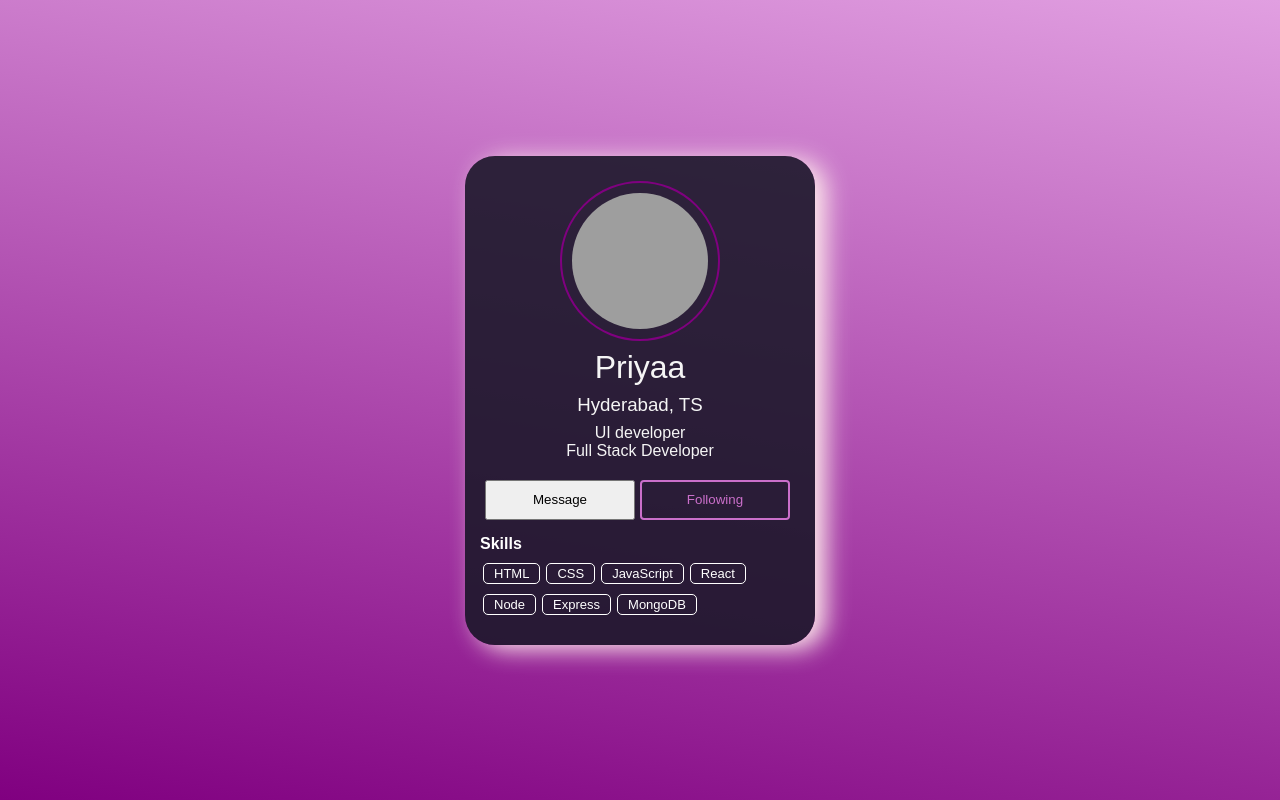
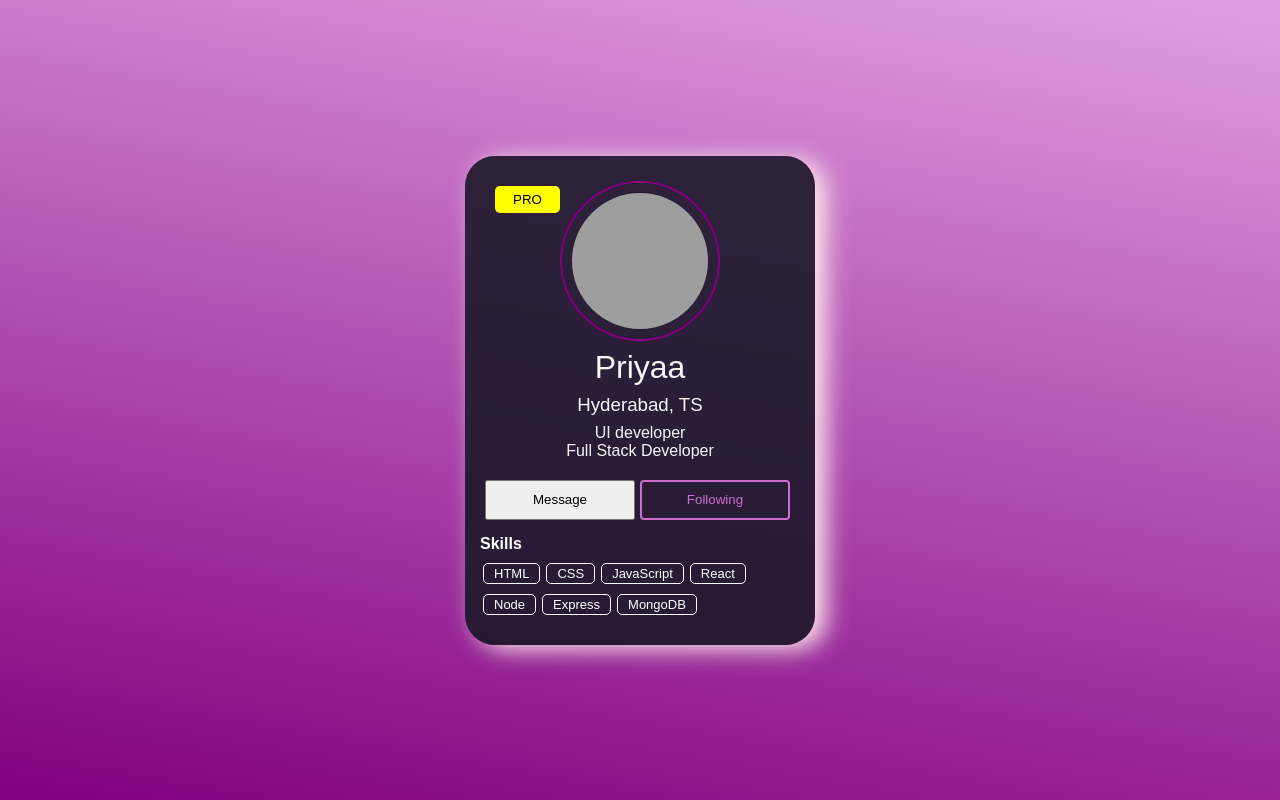
Before and after one commit to priyaap13/Card-Design-CSS-, a plain HTML site: page Card Simple Design/index.html in a window 1280 px wide. Drawn offline with Linux system fonts and the light colour scheme; grey boxes are pictures that could not be loaded.

Commit message:
adding a pro button

```diff
--- a/Card Simple Design/index.html
+++ b/Card Simple Design/index.html
@@ -29,7 +29,8 @@
         <span>Node</span>
         <span>Express</span>
         <span>MongoDB</span>
+    </div>
 
-    </div>
+    <button class=" pro"> PRO</button>
 </body>
 </html>
--- a/Card Simple Design/style.css
+++ b/Card Simple Design/style.css
@@ -18,6 +18,7 @@ body{
     border-radius: 30px;
     box-shadow:11px 4px 25px rgb(255, 236, 236);
     padding: 25px 15px;
+    position: relative;
 }
 
 .circle{
@@ -86,3 +87,13 @@ padding: 10px;
     font-size: small;
 
 }
+.pro{
+    background-color: yellow;
+    border: none;
+    padding: 6px 18px;
+    border-radius: 5px;
+    position: absolute;
+    top: 30px;
+    left: 30px;
+
+}
```
Also changed, not shown: Project: Card New Design/card.html (+2 -1 lines).
